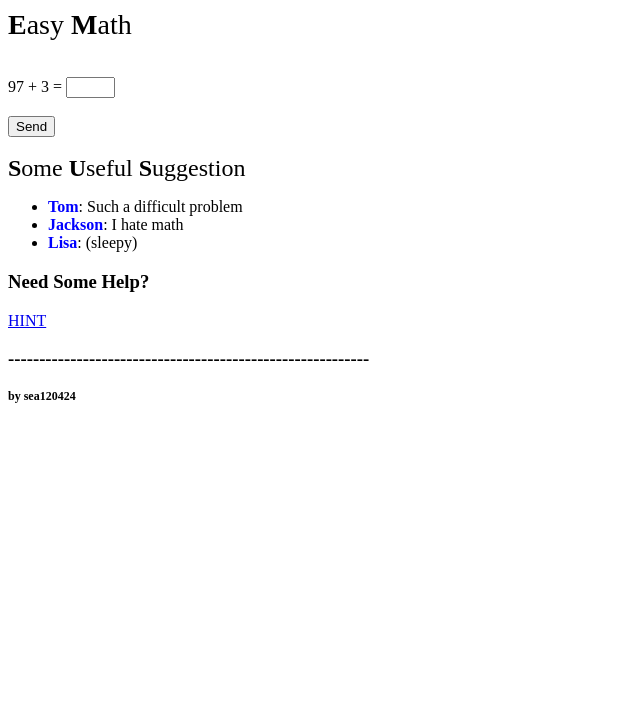
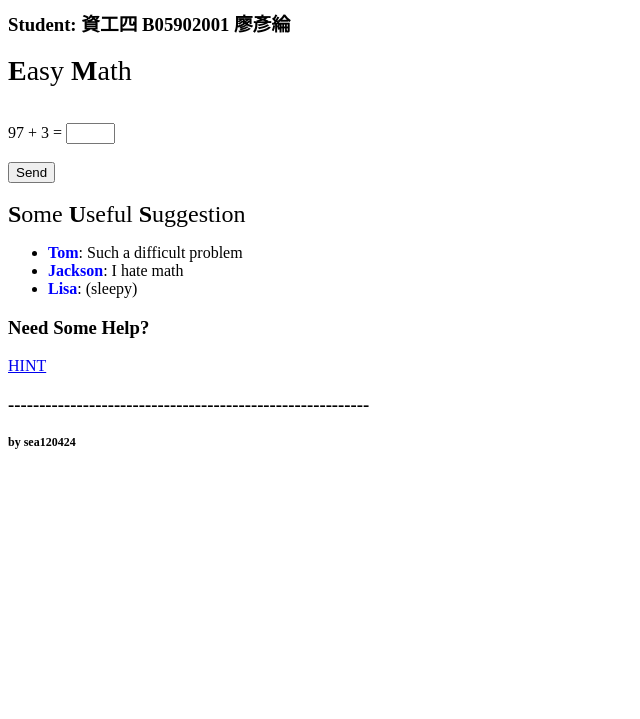
Before and after one commit to sea120424/hw13-sea120424, a plain HTML site: page index.html in a window 1280 px wide. Shown: the part 81-800 px from the top of the page, without its empty margins (0-640 px from the left). Drawn offline with Linux system fonts and the light colour scheme.

Commit message:
20191206

```diff
--- a/index.html
+++ b/index.html
@@ -51,6 +51,7 @@ function GetAns(){
 
     <body>
 		<h1>Elementary Mathematic course</h1>
+		<h3>Student: 資工四 B05902001 廖彥綸</h3>
 		<section class="section">
 		<div id="title">
 		<span class = "important">E</span>asy <span class = "important">M</span>ath
```
